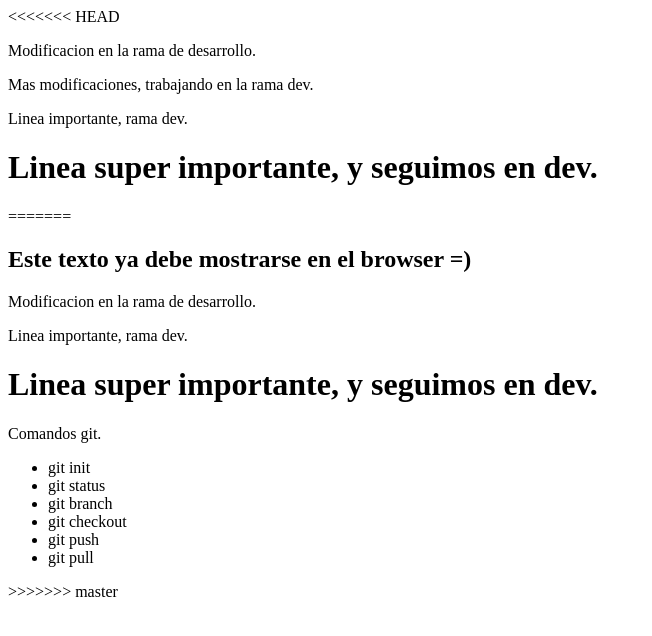
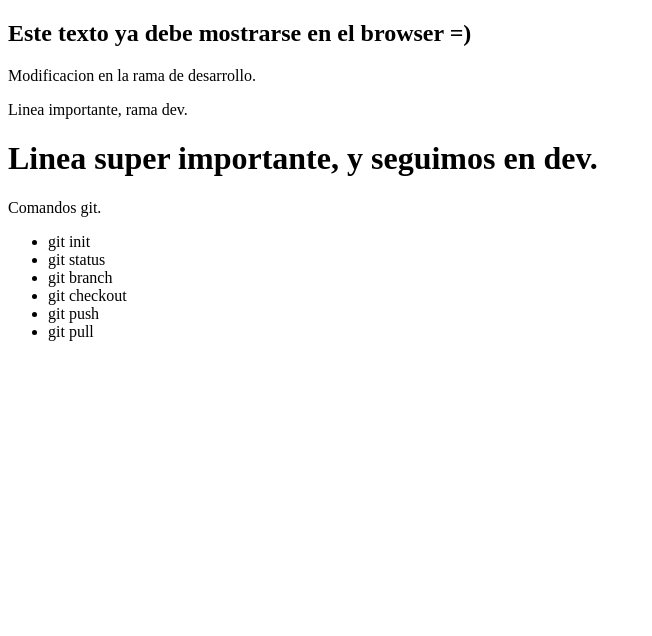
Before and after one commit to soycamis/cursoGit, a plain HTML site: page index.html in a window 1280 px wide. Shown: the whole page, without its empty margins (0-652 px from the left). Drawn offline with Linux system fonts and the light colour scheme.

Commit message:
Conflictos reparados.

```diff
--- a/index.html
+++ b/index.html
@@ -5,12 +5,6 @@
   <title>Pruebas para curso de GIT.</title>
 </head>
 <body>
-<<<<<<< HEAD
-  <p>Modificacion en la rama de desarrollo.</p>
-  <p>Mas modificaciones, trabajando en la rama dev.</p>
-  <p>Linea importante, rama dev.</p>
-  <h1>Linea super importante, y seguimos en dev.</h1>
-=======
   <h2>Este texto ya debe mostrarse en el browser =)</h2>
   <p>Modificacion en la rama de desarrollo.</p>
   <p>Linea importante, rama dev.</p>
@@ -24,7 +18,6 @@
     <li>git push</li>
     <li>git pull</li>
   </ul>
->>>>>>> master
   <script src="js/app.js"></script>
 </body>
 </html>
```
